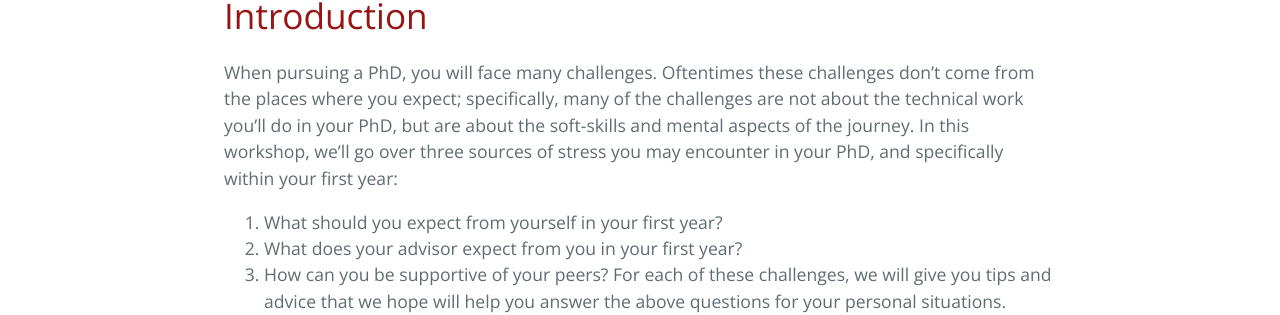
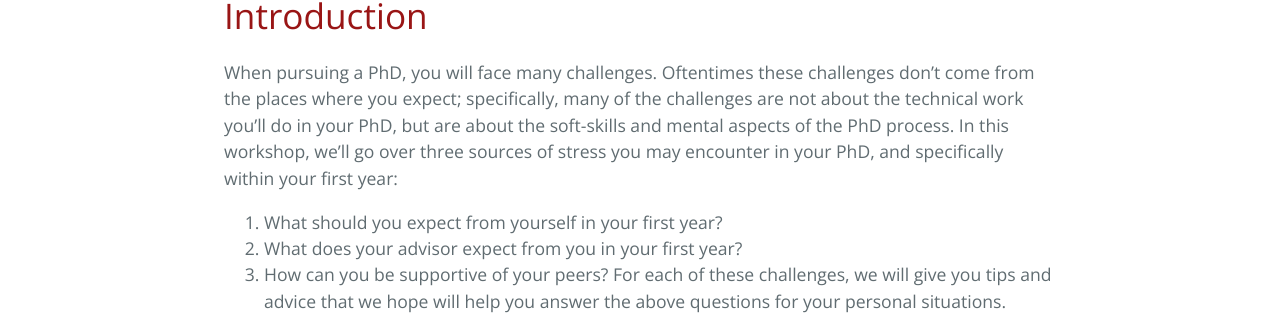
Before and after one commit to yanivyacoby/a-guide-to-your-phd, a Jekyll site: the page built from guide.md, in a window 1280 px wide and 900 px high. Shown: the part 465-780 px from the top of the window. Built offline with Jekyll 4.4.1, drawn with Linux system fonts in a browser that asks for light colours.

Commit message:
Update guide.md

```diff
--- a/guide.md
+++ b/guide.md
@@ -12,7 +12,7 @@ description: A guide from current to incoming students
 When pursuing a PhD, you will face many challenges.
 Oftentimes these challenges don't come from the places where you expect;
 specifically, many of the challenges are not about the technical work you'll do in your PhD,
-but are about the soft-skills and mental aspects of the journey.
+but are about the soft-skills and mental aspects of the PhD process.
 In this workshop, we'll go over three sources of stress you may encounter in your PhD,
 and specifically within your first year:
 1. What should you expect from yourself in your first year?
```
